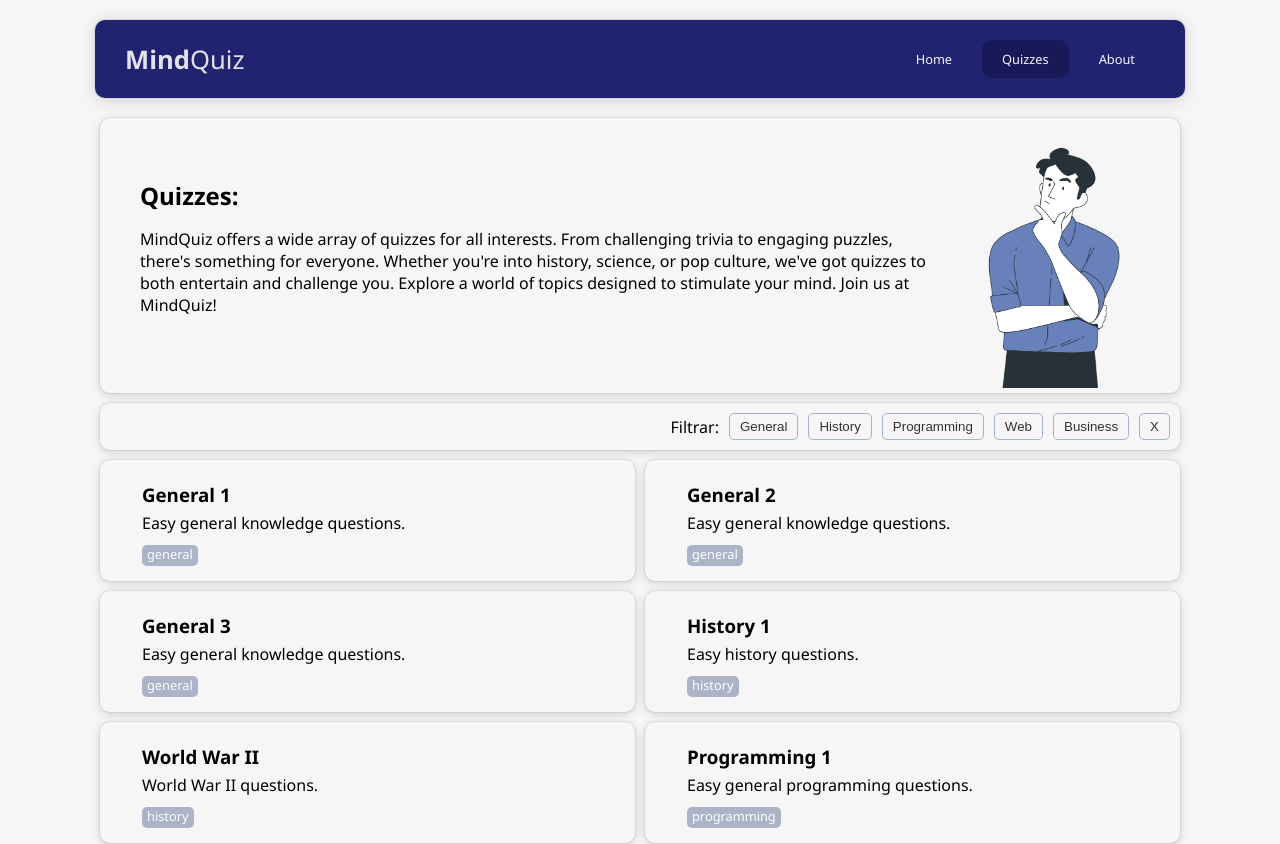
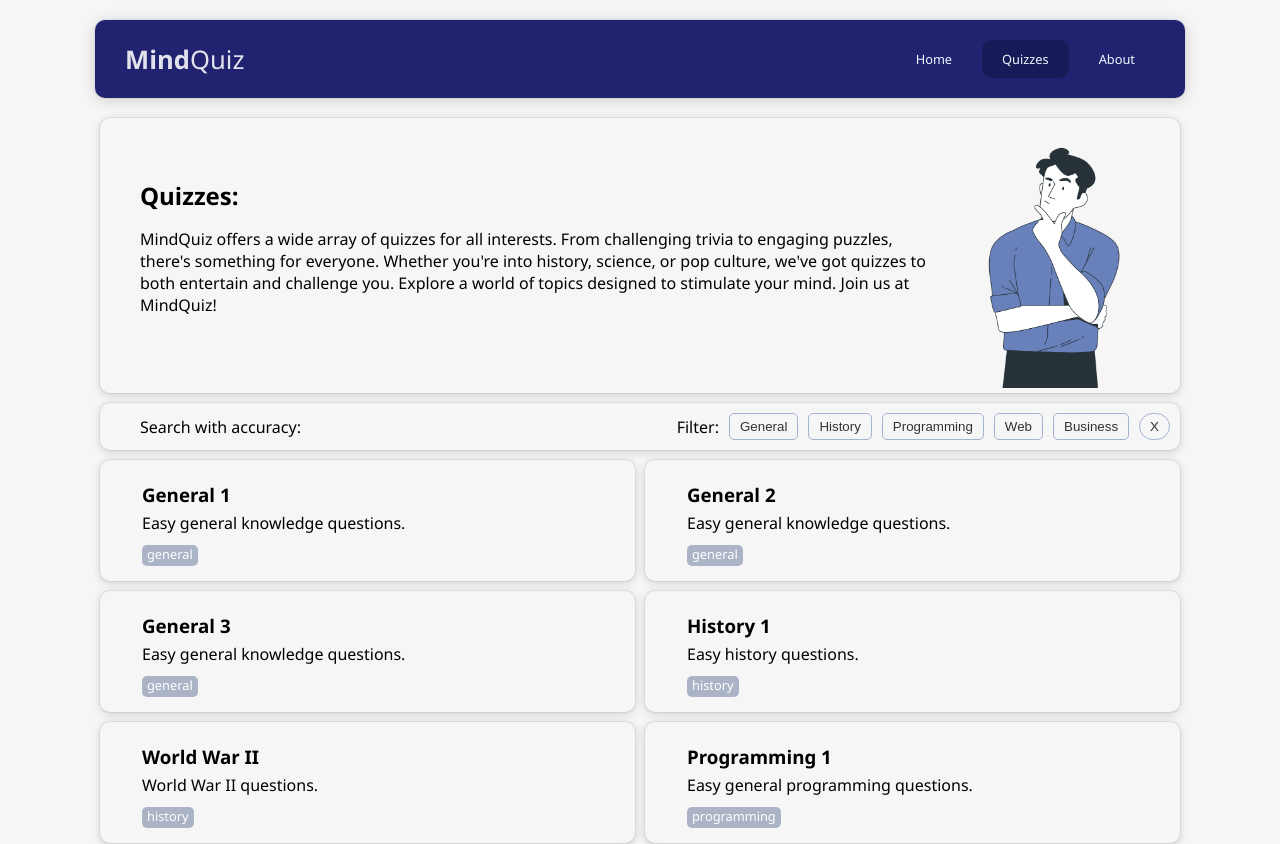
Before and after one commit to romhenri/mindquiz, a React (Vite) app: page /quiz in a window 1280 px wide. Shown: the top 844 px of the page. Built offline with nearby package versions, Linux system fonts and the light colour scheme.

Commit message:
feat: Filter quizCards

```diff
--- a/package.json
+++ b/package.json
@@ -1,7 +1,7 @@
 {
   "name": "mindquiz",
   "private": true,
-  "version": "0.0.0",
+  "version": "1.0.0",
   "type": "module",
   "scripts": {
     "dev": "vite",
--- a/src/components/Navbar.jsx
+++ b/src/components/Navbar.jsx
@@ -5,7 +5,7 @@ import '../css/Navbar.css'
 
 const Navbar = () => {
   return (
-    <div className="navbar">
+    <header className="navbar">
 
       <h1><span>Mind</span>Quiz</h1>
 
@@ -18,7 +18,7 @@ const Navbar = () => {
         </NavLink> */}
       </nav>
 
-    </div>
+    </header>
   )
 }
 
--- a/src/components/SearchBar.jsx
+++ b/src/components/SearchBar.jsx
@@ -1,22 +1,147 @@
-import React, { useEffect } from 'react'
-import { useNavigate } from 'react-router-dom'
+import React, { useEffect, useState } from 'react'
+// import { useNavigate } from 'react-router-dom'
 import '../css/QuizPage.css'
 
 const SearchBar = () => {
-  const navigate = useNavigate()
+  const [general, setGeneral] = useState(-1);
+  const [history, setHistory] = useState(-1);
+  const [programming, setProgramming] = useState(-1);
+  const [web, setWeb] = useState(-1);
+  const [business, setBusiness] = useState(-1);
 
-  useEffect(() => {})
+  useEffect(() => {
+    const filtersButtons = document.querySelectorAll('.filter');
+    const quizCards = document.querySelectorAll('.quizCard')
+
+    const handleQuizCardClick = (tag) => {
+      console.log(`Received: ${tag}`);
+
+      switch (tag) {
+        case 'general':
+          setGeneral(general * -1)
+          break
+        case 'history':
+          setHistory(history * -1)
+          break
+        case 'programming':
+          setProgramming(programming * -1)
+          break
+        case 'web':
+          setWeb(web * -1)
+          break
+        case 'business':
+          setBusiness(business * -1)
+          break
+      }
+
+      console.group(`The setStates list updated!`);
+      console.log(general, history, programming, web, business)
+      console.groupEnd();
+
+    };
+
+    // Add "EventListener" to all cards
+    filtersButtons.forEach((btn, index) => {
+      btn.addEventListener('click', () => {
+        handleQuizCardClick(btn.getAttribute('tag'));
+      });
+    })
+
+  console.log('Effect');
+  },)
+
+  useEffect(() => {
+    const filtersButtons = document.querySelectorAll('.filter');
+    const quizCards = document.querySelectorAll('.quizCard')
+
+    // Check if some tag of array is active
+    function includesOfArray(string, array) {
+      for (var i = 0; i < array.length; i++) {
+        if (string.includes(array[i])) {
+          return true
+        }
+      }
+      return false
+    }
+
+    const activeList = [null]
+
+    // Array of active tags
+    if (general > 0) {activeList.push('general')}
+    if (history > 0) {activeList.push('history')}
+    if (programming > 0) {activeList.push('programming')}
+    if (web > 0) {activeList.push('web')}
+    if (business > 0) {activeList.push('business')}
+
+    if (!activeList[1]) {
+      activeList.push('general')
+      activeList.push('history')
+      activeList.push('programming')
+      activeList.push('web')
+      activeList.push('business')
+    }
+
+    console.log(`activeTagsListArray = ${activeList}`);
+
+    quizCards.forEach((card, index) => {
+      let tagsAtr = card.getAttribute('tags')
+      card.classList.remove('hidden')
+
+      if (!includesOfArray(tagsAtr, activeList)) {
+        card.classList.add('hidden')
+      }}
+    )
+
+  }, [general, history, programming, web, business])
+
+  // Component
+
+  function getStatus(tag) {
+    if (tag > 0) {
+      return 'active'
+    }
+    return ''
+  }
+
+  function clear() {
+    setGeneral(-1)
+    setHistory(-1)
+    setProgramming( -1)
+    setWeb(-1)
+    setBusiness(-1)
+  }
 
   return (
     <section className='config'>
-        <p>Filtrar:</p>
-        <button>General</button>
-        <button>History</button>
-        <button>Programming</button>
-        <button>Web</button>
-        <button>Business</button>
-        <button>X</button>
-      </section>
+
+      <div>Search with accuracy:</div>
+
+      <div className='filter-div'>
+        <p>Filter:</p>
+
+        <button className={"filter " + getStatus(general)} tag="general">
+          General
+        </button>
+
+        <button className={"filter " + getStatus(history)} tag="history">
+          History
+        </button>
+
+        <button className={"filter " + getStatus(programming)} tag="programming">
+          Programming
+        </button>
+
+        <button className={"filter " + getStatus(web)} tag="web">
+          Web
+        </button>
+
+        <button className={"filter " + getStatus(business)} tag="business">
+          Business
+        </button>
+
+        <button className='clear' onClick={clear} >X</button>
+      </div>
+    </section>
   )
 }
 
--- a/src/css/Quiz.css
+++ b/src/css/Quiz.css
@@ -23,24 +23,24 @@
  outline: none;
 }
 
-button {
+.buttonsLine button {
   background-color: #25288b !important;
   padding: 10px 0px;
   flex-grow: 1;
   border: 2px solid #212370 !important;
 }
 
-button:hover {
+.buttonsLine button:hover {
   background-color: #22257c !important;
 }
 
-button.alternative {
+.buttonsLine button.alternative {
   background-color: #eee !important;
   color: black;
   border: 2px solid #21247000 !important;
 }
 
-button:active {
+.buttonsLine button:active {
   scale: 95%;
   transition: .3s;
 }
--- a/src/css/QuizPage.css
+++ b/src/css/QuizPage.css
@@ -37,7 +37,16 @@ section.simple {
   padding: 10px;
   gap: 10px;
   align-items: center;
-  justify-content: end;
+  justify-content: space-between;
+  padding-left: 40px;
+  flex-wrap: wrap;
+}
+
+.filter-div {
+  display: flex;
+  flex-wrap: wrap;
+  gap: 10px;
+  align-items: center;
 }
 
 .quizPage section.config p {
@@ -45,7 +54,7 @@ section.simple {
 }
 
 .quizPage section.config button {
-  background-color: transparent !important;
+  background-color: transparent;
   color: rgba(0, 0, 0, 0.800);
   padding: 5px 10px;
   border: 1px solid #a4b2d1 !important;
@@ -55,3 +64,47 @@ section.simple {
 .hidden {
   display: none !important;
 }
+
+.config button.filter:hover{
+  background-color: rgba(0, 0, 255, 0.03);
+}
+.config button.filter.active {
+  background-color: rgba(0, 0, 255, 0.1);
+}
+
+.clear {
+  border-radius: 30px;
+}
+.clear:hover {
+  background-color: rgba(0, 0, 255, 0.03);
+}
+.clear:active {
+  background-color: rgba(0, 0, 255, 0.2) !important;
+}
+
+@media (max-width: 768px) {
+
+  .config {
+    padding-left: 10px !important;
+  }
+
+  .config div:nth-child(1) {
+    display: none;
+  }
+
+  .filter-div {
+    flex-grow: 1;
+    flex-wrap: wrap;
+    justify-content: space-around;
+  }
+  .filter-div p {
+    width: 100%;
+    flex-grow: 1 !important;
+    text-align: center;
+    display: none;
+  }
+  .filter-div .clear {
+    max-width: 30px;
+  }
+
+}
```
Also changed, not shown: src/pages/QuizPage.jsx (indentation only), 1 other file (tests, documents, lock files or other folders).
